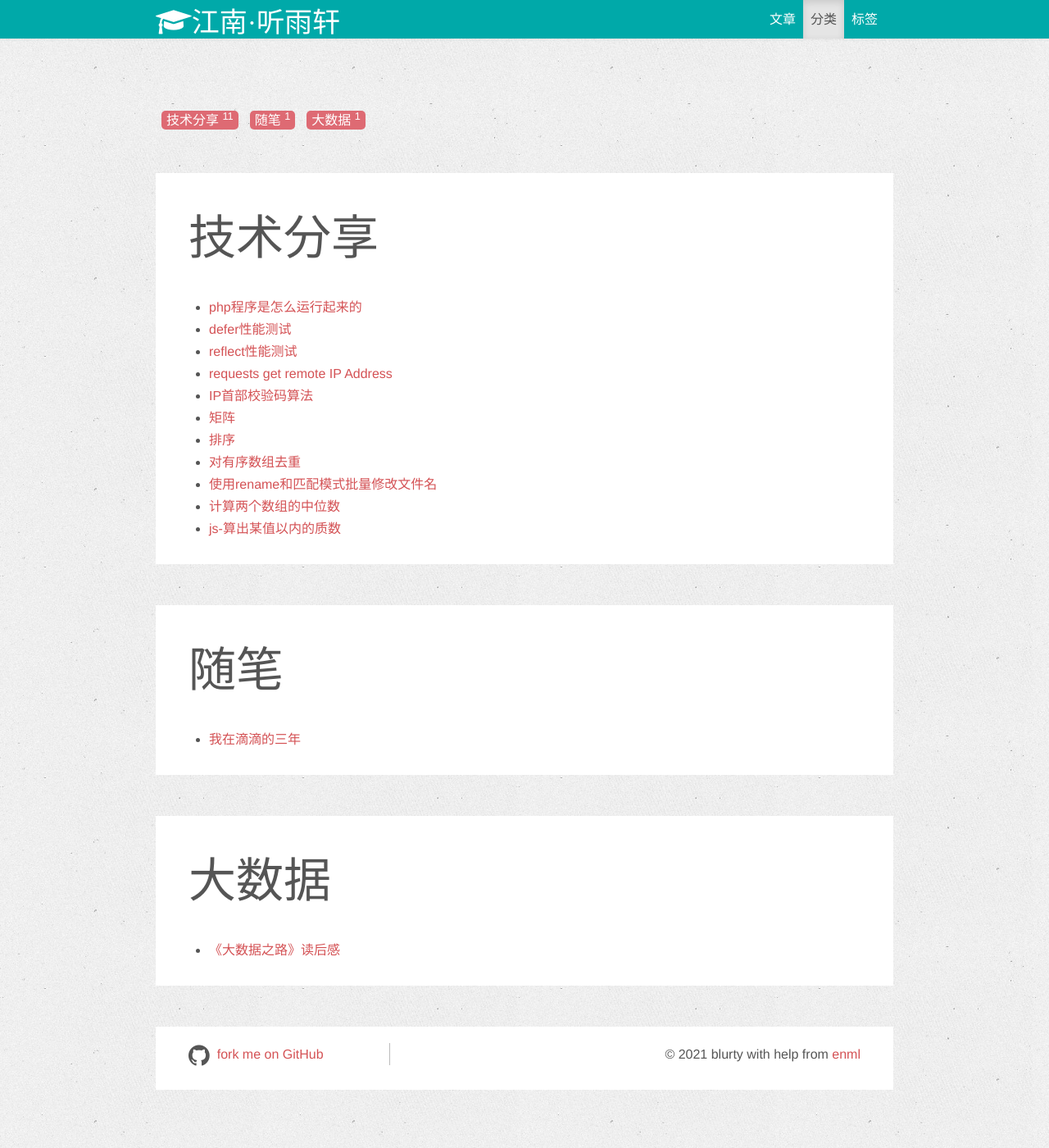
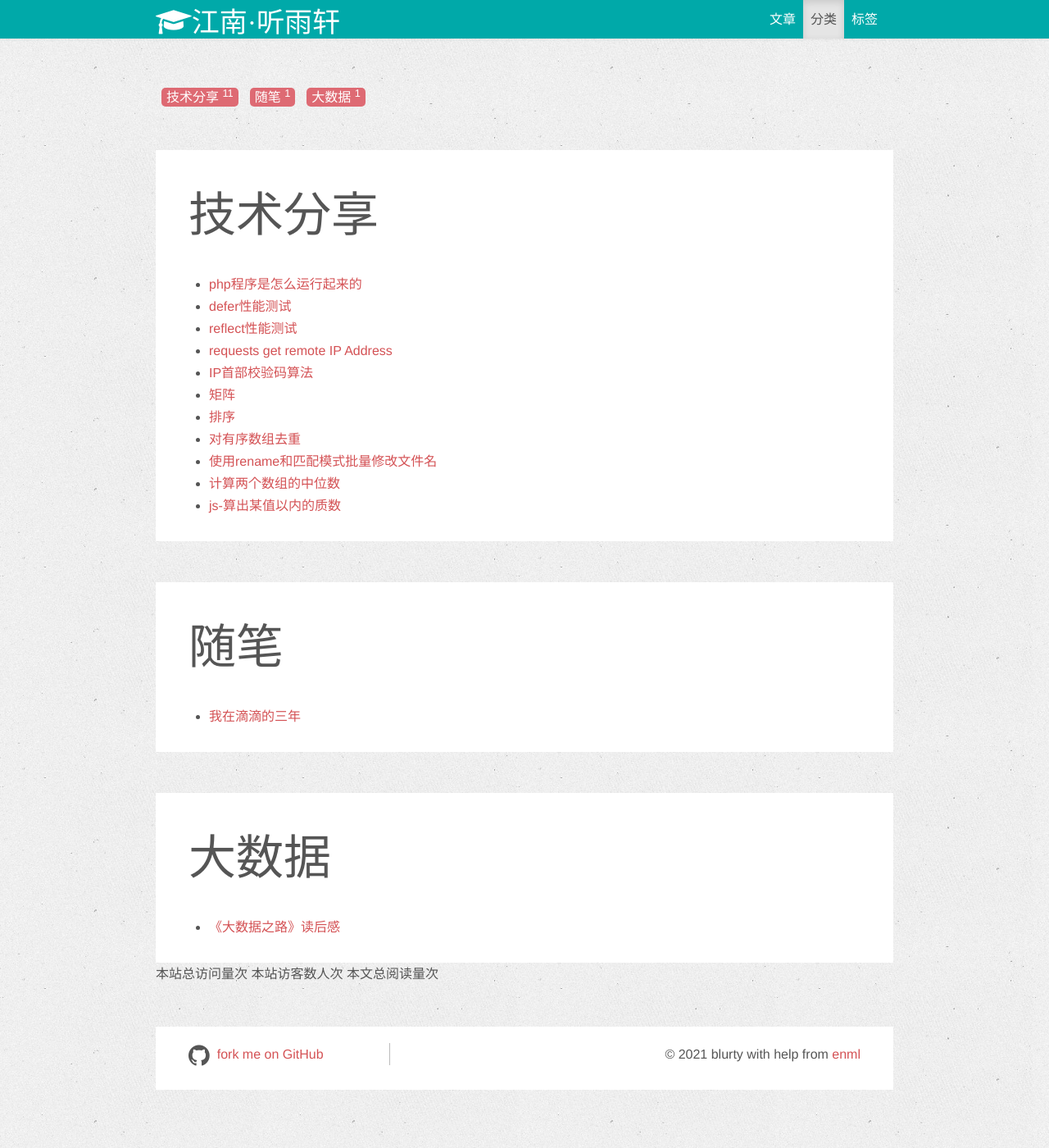
Before and after one commit to blurty/blog, a Jekyll site: the page built from categories.html, in a window 1280 px wide and 1400 px high. Shown: the whole window at 82% size. Built offline with Jekyll 4.4.1, drawn with Linux system fonts in a browser that asks for light colours; nearby versions of some CDN libraries; comment, search, counter and statistics services are not loaded.

Commit message:
添加访问量统计

```diff
--- a/_includes/themes/twitter/default.html
+++ b/_includes/themes/twitter/default.html
@@ -45,14 +45,16 @@
         </div>
       </div>
     </div>
-    <div class="statistics">
-      <script async src="//busuanzi.ibruce.info/busuanzi/2.3/busuanzi.pure.mini.js"></script>
-      <span id="busuanzi_container_site_pv">本站总访问量<span id="busuanzi_value_site_pv"></span>次</span>
-    </div>
+
     <div class="container-narrow">
 
       <div class="content">
         {{ content }}
+
+        <script async src="//busuanzi.ibruce.info/busuanzi/2.3/busuanzi.pure.mini.js"></script>
+        <span id="busuanzi_container_site_pv">本站总访问量<span id="busuanzi_value_site_pv"></span>次</span>
+        <span id="busuanzi_container_site_uv">本站访客数<span id="busuanzi_value_site_uv"></span>人次</span>
+        <span id="busuanzi_container_page_pv">本文总阅读量<span id="busuanzi_value_page_pv"></span>次</span>
       </div>
 
       <footer class="card clearfix">
```
